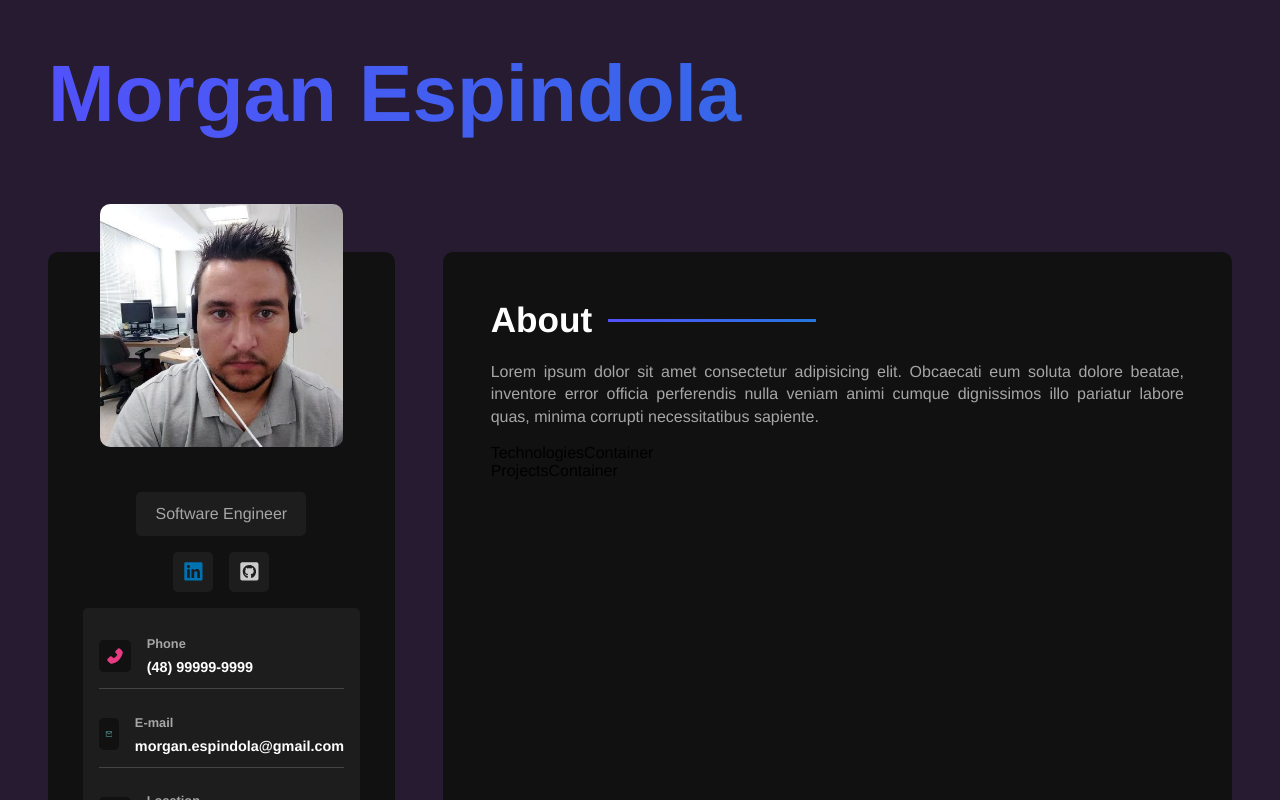
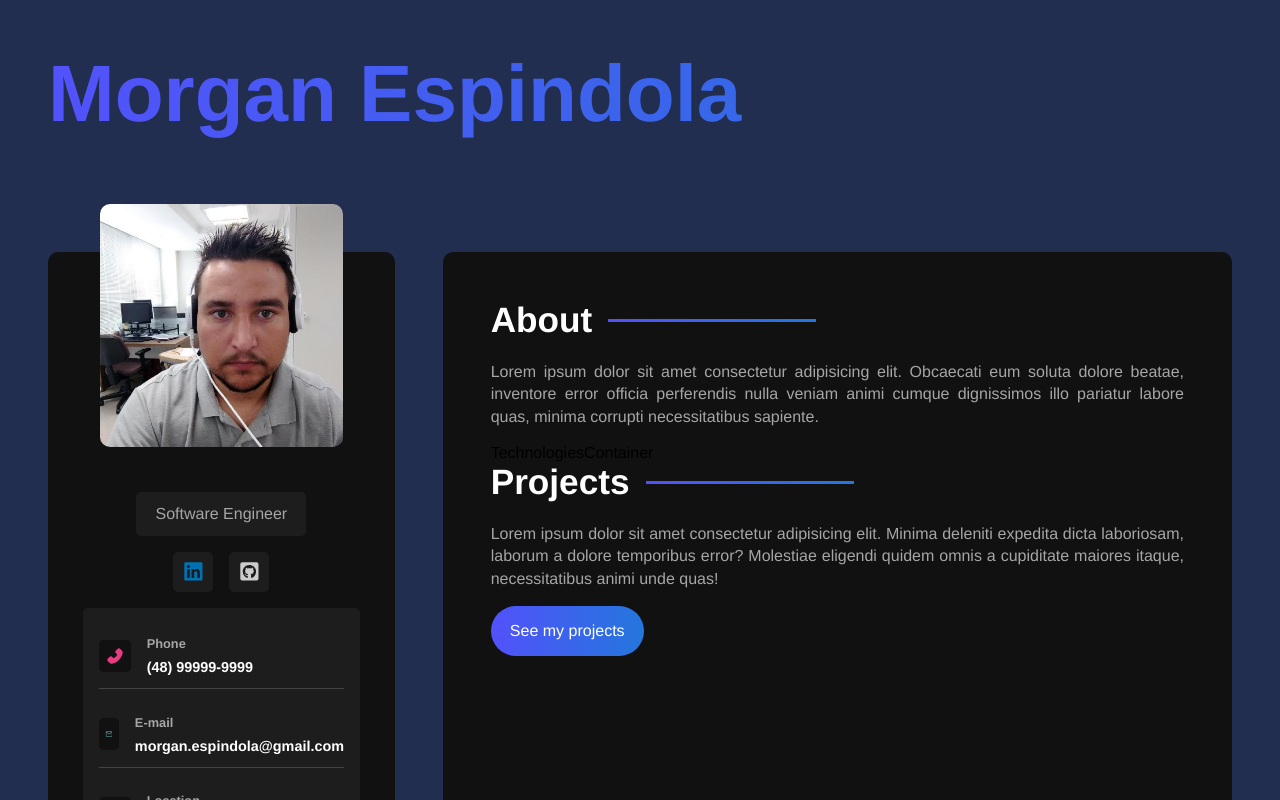
Before and after one commit to mspdl/sass_scss, a React (Vite) app in the folder 015-react-sass/: page / in a window 1280 px wide. Shown: the top 800 px of the page. Built offline with nearby package versions, Linux system fonts and the light colour scheme.

Commit message:
Section 15: Finished ProjectsContainer

```diff
--- a/015-react-sass/src/components/ProjectsContainer.jsx
+++ b/015-react-sass/src/components/ProjectsContainer.jsx
@@ -1,5 +1,18 @@
 const ProjectsContainer = () => {
-  return <div>ProjectsContainer</div>;
+  return (
+    <section className="projects-container">
+      <h2>Projects</h2>
+      <p>
+        Lorem ipsum dolor sit amet consectetur adipisicing elit. Minima deleniti
+        expedita dicta laboriosam, laborum a dolore temporibus error? Molestiae
+        eligendi quidem omnis a cupiditate maiores itaque, necessitatibus animi
+        unde quas!
+      </p>
+      <a href="#" className="btn">
+        See my projects
+      </a>
+    </section>
+  );
 };
 
 export default ProjectsContainer;
--- a/015-react-sass/src/styles/variables.scss
+++ b/015-react-sass/src/styles/variables.scss
@@ -4,7 +4,7 @@ $font-stack: "Helvetica";
 // Colors
 $text-color: #fff;
 $text-color-secondary: #a6a6a6;
-$body-bg-color: #271b31;
+$body-bg-color: #222e50;
 $bg-color: #111;
 $bg-color-secondary: #1d1d1d;
 $gradient: linear-gradient(90deg, rgba(82, 82, 250, 1) 0%, rgba(36, 118, 221, 1) 100%);
```
